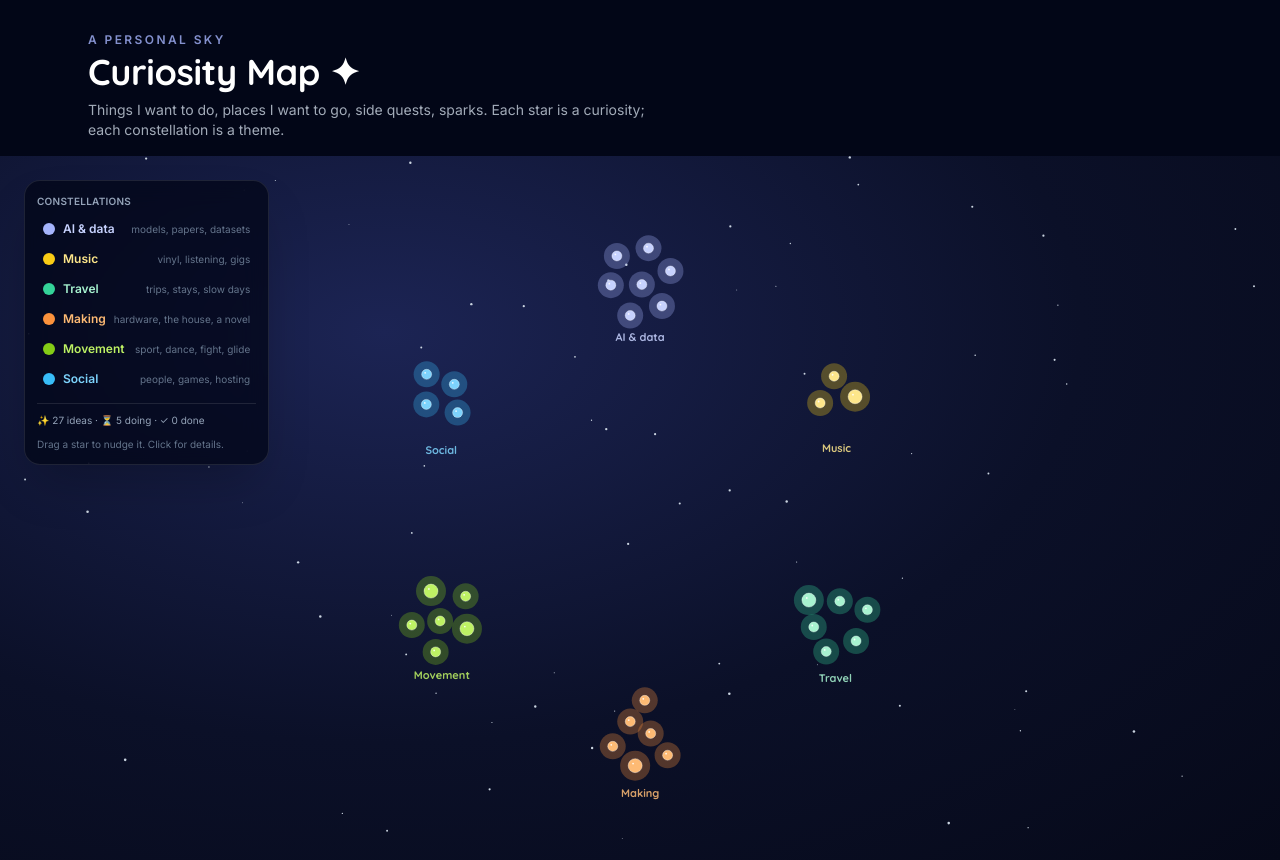
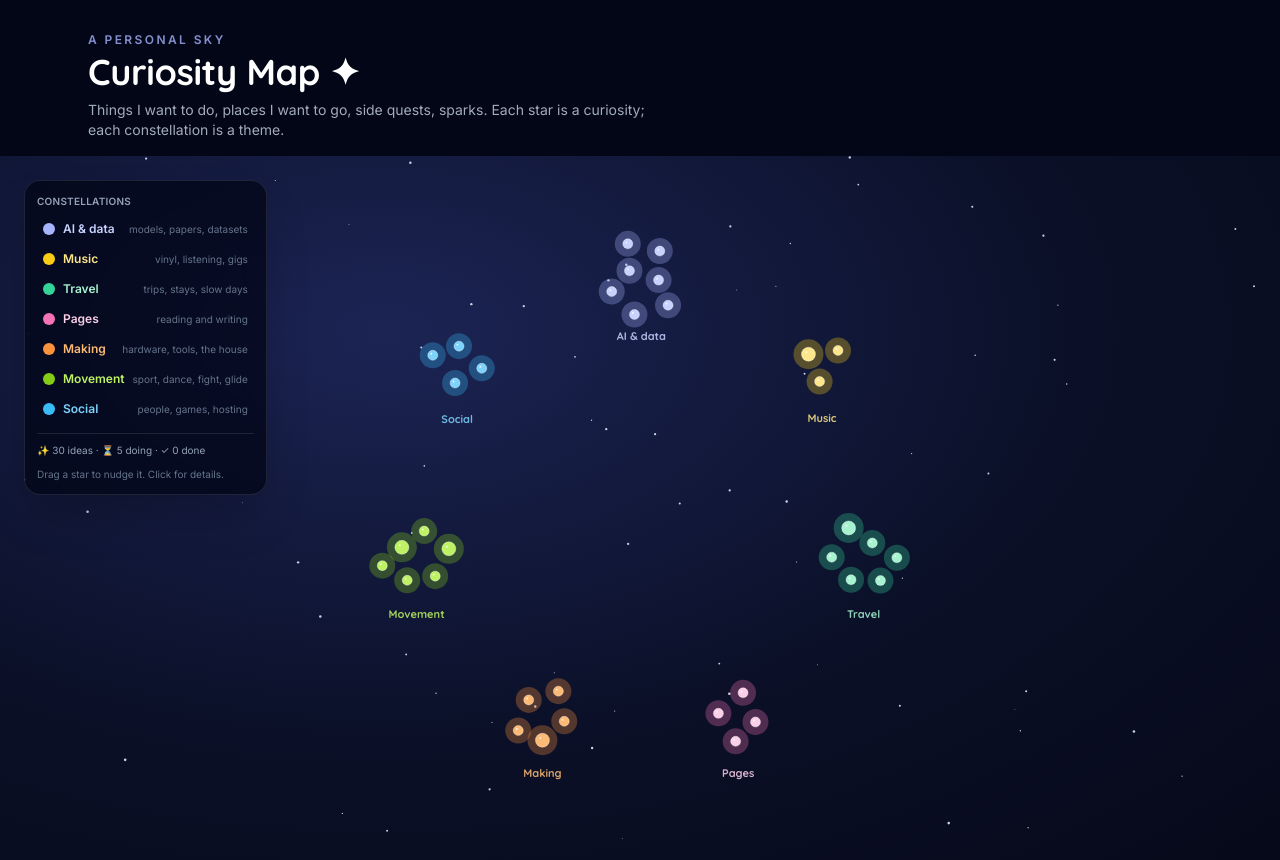
Before and after one commit to rishabhramteke/curiosity-map, a React (Vite) app: page / in a window 1280 px wide. Built offline with nearby package versions, Linux system fonts and the light colour scheme.

Commit message:
Revert "drop Pages cluster; fold novel + reading list into one Making star"
This reverts commit b5f34324ce06b9d6be2a5b41e4bfda1570d6b11e.

```diff
--- a/src/data/items.ts
+++ b/src/data/items.ts
@@ -137,15 +137,41 @@ export const ITEMS: Curiosity[] = [
     status: 'idea',
   },
 
-  // ─── Making ───────────────────────────────────────────────────────────
+  // ─── Pages ────────────────────────────────────────────────────────────
   {
-    id: 'mak-novel',
+    id: 'pag-novel',
     title: 'Write a novel as Ariel Vikingson',
     description:
-      'Pen name keeps it playful. Probably literary fiction with a Nordic ache, slow prose. Also where my reading list lives — recommend me anything that\'d inspire it ✨',
-    theme: 'making',
+      'Pen name keeps it playful. Outline first, draft second. Nordic ache, slow prose. No deadline yet — just start.',
+    theme: 'pages',
     status: 'idea',
   },
+  {
+    id: 'pag-words',
+    title: '500 words a day',
+    description:
+      'Doesn\'t have to be the novel. Habit > output. Throwaway pages count.',
+    theme: 'pages',
+    status: 'idea',
+  },
+  {
+    id: 'pag-norse',
+    title: 'Soak in Nordic literature',
+    description:
+      'For Ariel\'s voice. Sigrid Undset, Knut Hamsun, the Eddas. Let the cadence seep in.',
+    theme: 'pages',
+    status: 'idea',
+  },
+  {
+    id: 'pag-list',
+    title: 'Build a reading list',
+    description:
+      'I don\'t know what to read next. Recommend me anything — fiction, philosophy, weird non-fiction, all welcome.',
+    theme: 'pages',
+    status: 'idea',
+  },
+
+  // ─── Making ───────────────────────────────────────────────────────────
   {
     id: 'mak-printer',
     title: 'Buy a 3D printer',
--- a/src/data/themes.ts
+++ b/src/data/themes.ts
@@ -31,13 +31,22 @@ export const THEMES: Theme[] = [
     blurb: 'trips, stays, slow days',
   },
   {
+    id: 'pages',
+    label: 'Pages',
+    star: '#fbcfe8',
+    glow: '#f472b6',
+    line: 'rgba(244,114,182,0.45)',
+    ink: '#fbcfe8',
+    blurb: 'reading and writing',
+  },
+  {
     id: 'making',
     label: 'Making',
     star: '#fdba74',
     glow: '#fb923c',
     line: 'rgba(251,146,60,0.45)',
     ink: '#fdba74',
-    blurb: 'hardware, the house, a novel',
+    blurb: 'hardware, tools, the house',
   },
   {
     id: 'movement',
--- a/src/types/index.ts
+++ b/src/types/index.ts
@@ -2,6 +2,7 @@ export type ThemeId =
   | 'ai'
   | 'music'
   | 'travel'
+  | 'pages'
   | 'making'
   | 'movement'
   | 'social';
```
